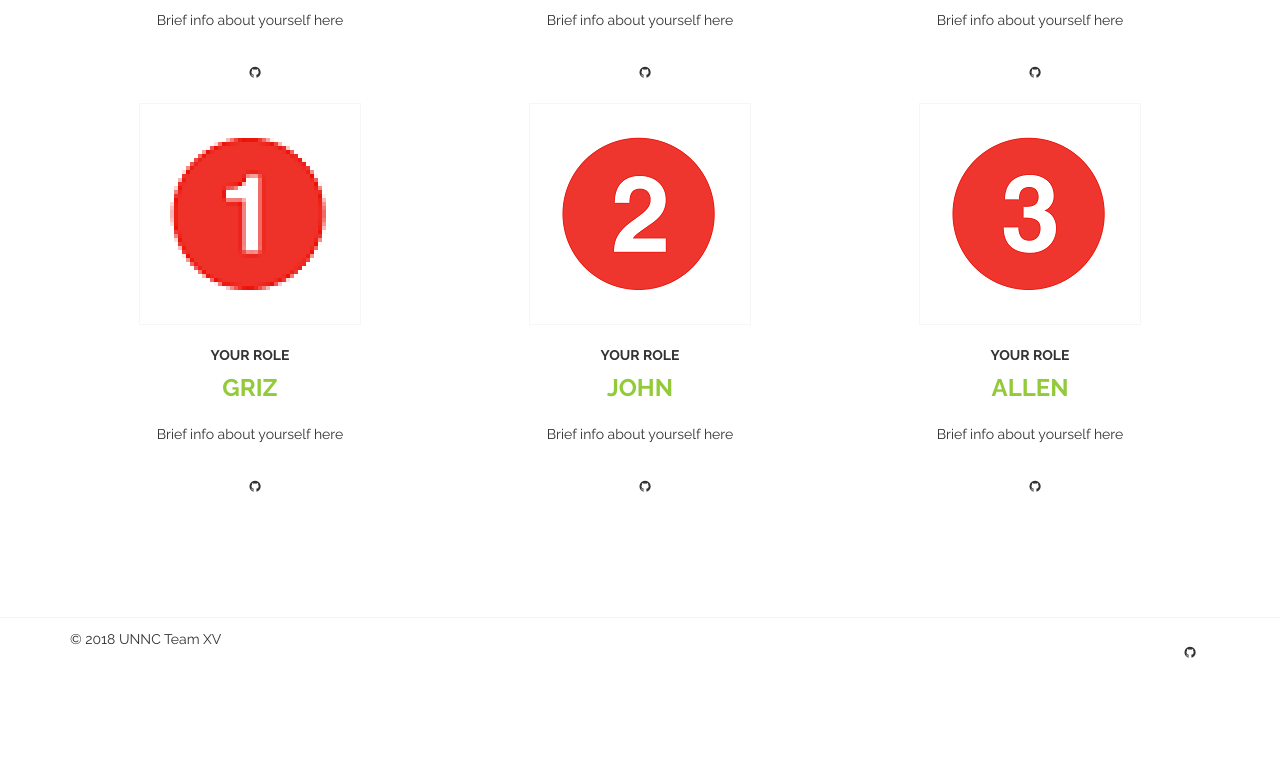
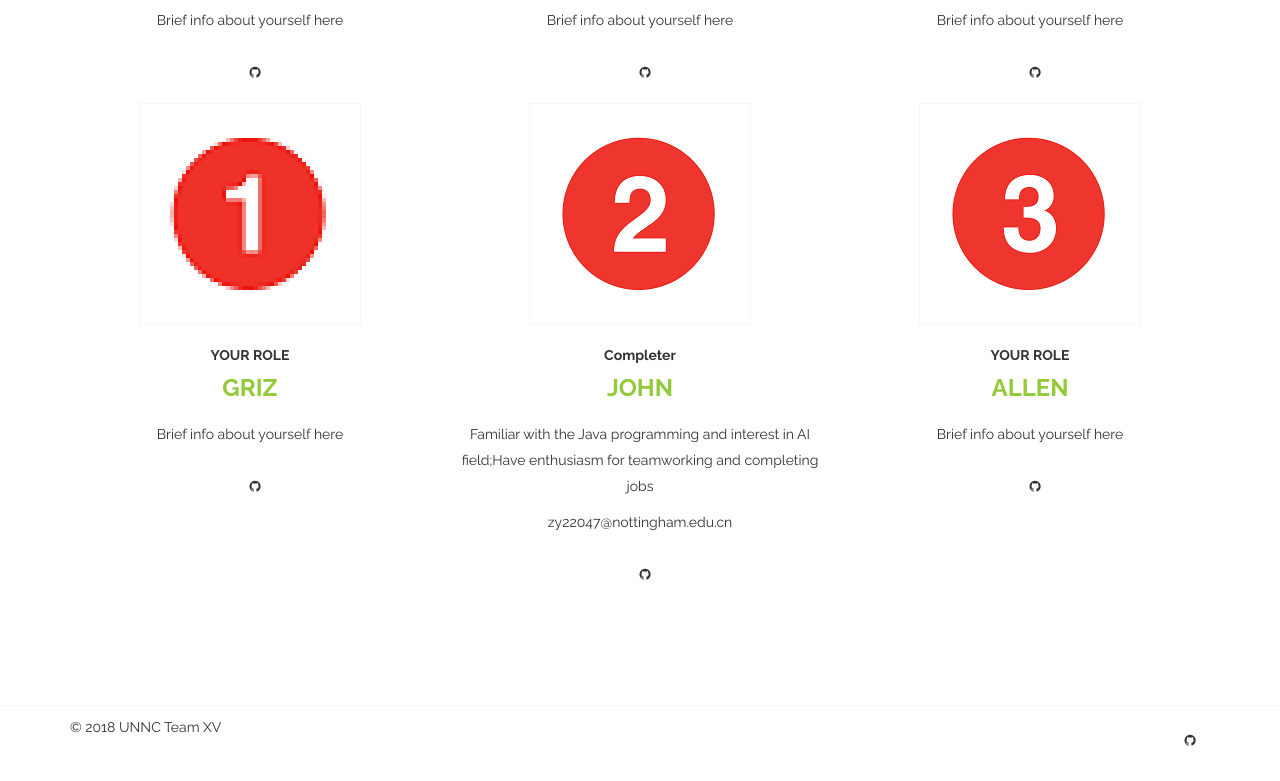
Before and after one commit to Team201815/Team201815, a plain HTML site: page index.html in a window 1280 px wide. Shown: the part 2588-3369 px from the top of the page. Before the commit the page ends 3281 px from the top, so only its background shows below. Drawn offline with Linux system fonts and the light colour scheme; some packages are replaced by stand-ins of ours.

Commit message:
update index.html
personal info

```diff
--- a/index.html
+++ b/index.html
@@ -275,11 +275,12 @@
 					<!-- Team Member #5-->
 					<div class="col-md-4 col-sm-4 wow fadeIn" data-wow-delay="0.6s">
 						<img src="images/team2.jpg" class="img-responsive" alt="team img">
-						<h4>YOUR ROLE</h4>
+						<h4>Completer</h4>
 						<h3>JOHN</h3>
-						<p>Brief info about yourself here</p>
+						<p>Familiar with the Java programming and interest in AI field;Have enthusiasm for teamworking and completing jobs</p>
+						<p>zy22047@nottingham.edu.cn</p>
 						 <ul class="social-icon text-center">
-           					<li><a href="#" class="wow fadeInUp fa fa-github" data-wow-delay="2s"></a></li>
+           					<li><a href="https://github.com/mingda-John-github" class="wow fadeInUp fa fa-github" data-wow-delay="2s"></a></li>
        					 </ul>
 					</div>
 
```
